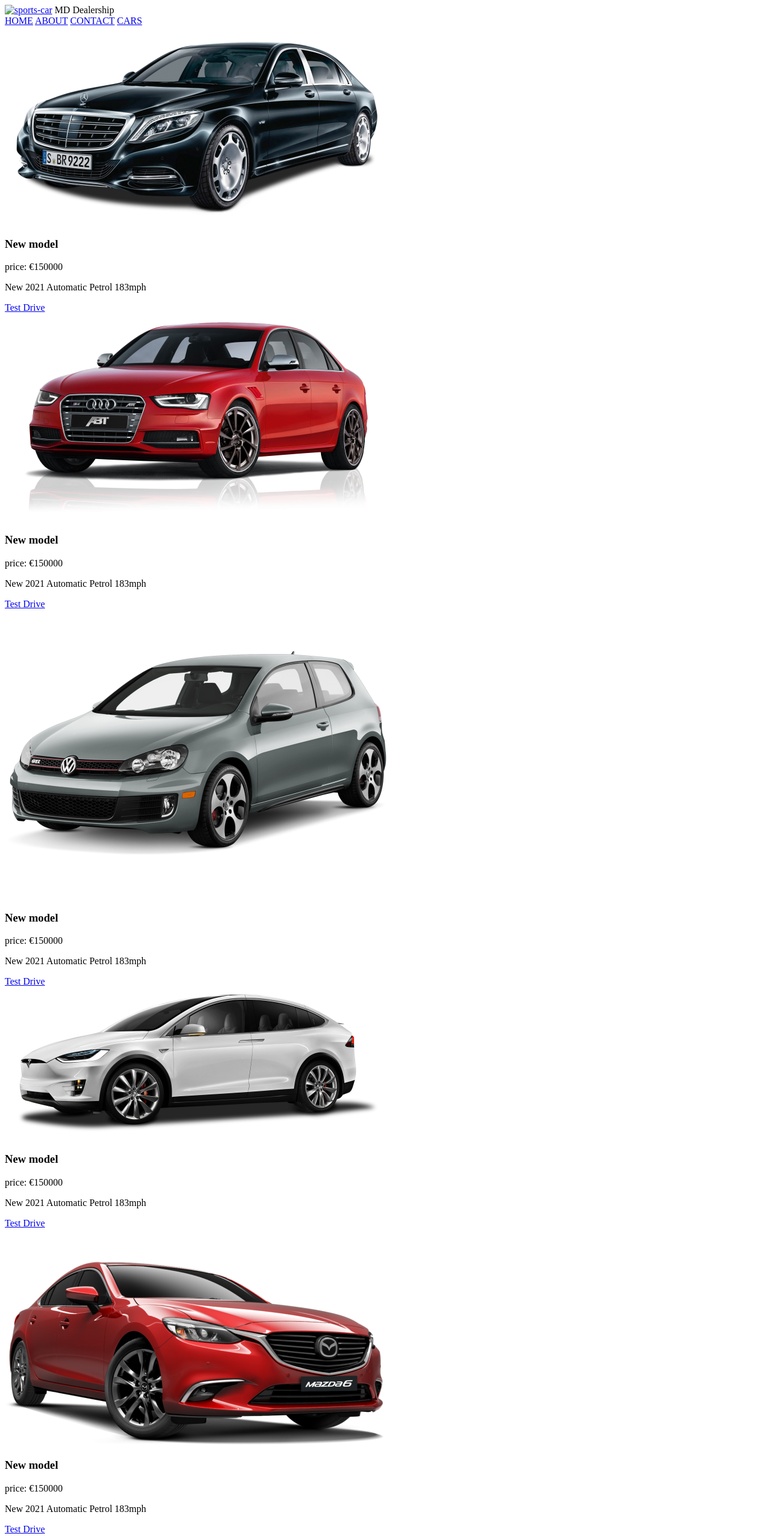
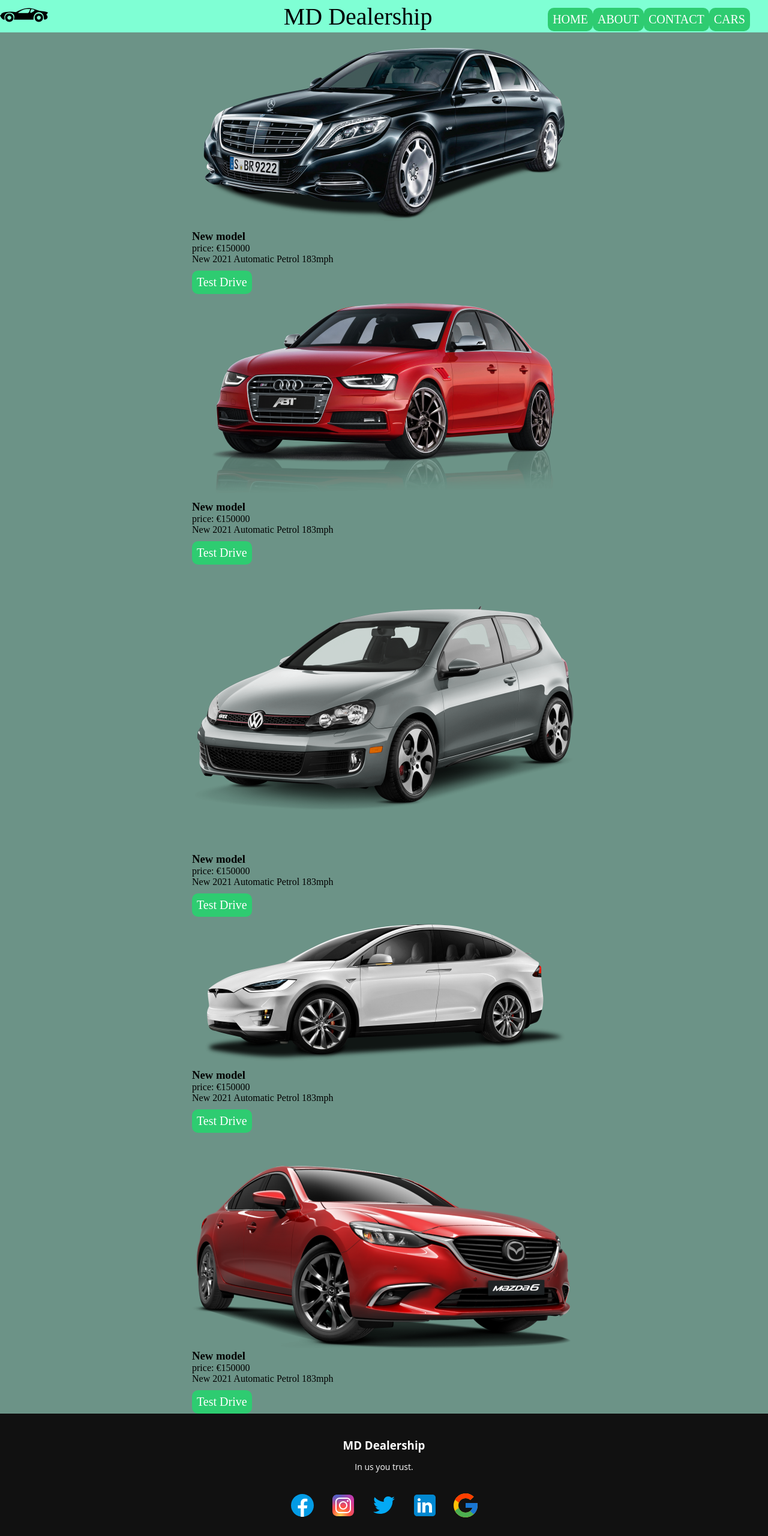
Before and after one commit to Mrtn-D/SoftServe-Dealership-Project, a plain HTML site: page html/cars.html in a window 1280 px wide. Shown: the top 2560 px of the page at 60% size. Drawn offline with nearby package versions, Linux system fonts and the light colour scheme; the site is published under a folder, as on GitHub Pages, so addresses that start at the root find nothing.

Commit message:
fix links,add new  info button

```diff
--- a/css/about.css
+++ b/css/about.css
@@ -4,5 +4,34 @@
     font-size: 40px;
     text-align: center;
     margin-top: 200px;
-    min-height: 100vh;
+    min-height: 250px;
 }
+
+.moreInfo{
+    margin-bottom: 250px;
+    min-height: 150px;
+    font-size: 40px;
+}
+
+.content{
+    display: none;
+    text-decoration: bold;
+}
+
+.title{
+    display: inline-block;
+    margin-top: 10px;
+    border-radius: 10px;
+    background-color: #2ecc71;
+    color: #fff;
+    font-weight: 500;
+    font-size: 20px;
+    cursor: pointer;
+    padding: 8px 8px;
+    text-decoration: none;
+    outline: none;
+    transition: .3s;
+}
+.title:hover{
+    background-color:#27ae60 ;
+}
--- a/html/cars.html
+++ b/html/cars.html
@@ -5,21 +5,21 @@
     <meta charset="UTF-8">
     <meta http-equiv="X-UA-Compatible" content="IE=edge">
     <meta name="viewport" content="width=device-width, initial-scale=1.0">
-    <link rel="stylesheet" href="/css/styles.css">
-    <link rel="stylesheet" href="/css/cars.css">
+    <link rel="stylesheet" href="../css/styles.css">
+    <link rel="stylesheet" href="../css/cars.css">
     <script src="https://code.jquery.com/jquery-3.6.0.min.js"></script>
     <title>Dealership</title>
 </head>
 
 <body>
     <header>
-        <a href="/index.html"><img src="/resource/sports-car.svg" alt="sports-car" id="logo"></a>
+        <a href="/index.html"><img src="../resource/sports-car.svg" alt="sports-car" id="logo"></a>
         <span id="dName">MD Dealership</span>
         <nav>
-            <a href="/index.html">HOME</a>
-            <a href="/html/about.html">ABOUT</a>
-            <a href="/html/contacts.html">CONTACT</a>
-            <a href="/html/cars.html">CARS</a>
+            <a href="../index.html">HOME</a>
+            <a href="./about.html">ABOUT</a>
+            <a href="./contacts.html">CONTACT</a>
+            <a href="./cars.html">CARS</a>
         </nav>
     </header>
     <section>
@@ -35,7 +35,7 @@
                     <span class="specs">Petrol</span>
                     <span class="specs">183mph</span>
                 </p>
-                <a href="../html/contacts.html" class="btn">Test Drive</a>
+                <a href="./contacts.html" class="btn">Test Drive</a>
             </div>
         </article>
         <article class="vehicles">
@@ -50,7 +50,7 @@
                     <span class="specs">Petrol</span>
                     <span class="specs">183mph</span>
                 </p>
-                <a href="../html/contacts.html" class="btn">Test Drive</a>
+                <a href="./contacts.html" class="btn">Test Drive</a>
             </div>
         </article>
         <article class="vehicles">
@@ -65,7 +65,7 @@
                     <span class="specs">Petrol</span>
                     <span class="specs">183mph</span>
                 </p>
-                <a href="../html/contacts.html" class="btn">Test Drive</a>
+                <a href="./contacts.html" class="btn">Test Drive</a>
             </div>
         </article>
         <article class="vehicles">
@@ -80,7 +80,7 @@
                     <span class="specs">Petrol</span>
                     <span class="specs">183mph</span>
                 </p>
-                <a href="../html/contacts.html" class="btn">Test Drive</a>
+                <a href="./contacts.html" class="btn">Test Drive</a>
             </div>
         </article>
         <article class="vehicles">
@@ -95,7 +95,7 @@
                     <span class="specs">Petrol</span>
                     <span class="specs">183mph</span>
                 </p>
-                <a href="../html/contacts.html" class="btn">Test Drive</a>
+                <a href="./contacts.html" class="btn">Test Drive</a>
             </div>
         </article>
     </section>
@@ -108,12 +108,12 @@
                 In us you trust.
             </p>
             <ul class="socials">
-                <li><a href="https://www.facebook.com/"><img src="/resource/facebook.svg" alt="Facebook icon"></a></li>
-                <li><a href="https://www.instagram.com/"><img src="/resource/instagram.svg" alt="Instagram icon"></a>
+                <li><a href="https://www.facebook.com/"><img src="../resource/facebook.svg" alt="Facebook icon"></a></li>
+                <li><a href="https://www.instagram.com/"><img src="../resource/instagram.svg" alt="Instagram icon"></a>
                 </li>
-                <li><a href="https://twitter.com/"><img src="/resource/twitter.svg" alt="Twitter icon"></a></li>
-                <li><a href="https://www.linkedin.com/"><img src="/resource/linkedin.svg" alt="LinkedIn icon"></a></li>
-                <li><a href="https://www.google.com/"><img src="/resource/google.svg" alt="Google icon"></a></li>
+                <li><a href="https://twitter.com/"><img src="../resource/twitter.svg" alt="Twitter icon"></a></li>
+                <li><a href="https://www.linkedin.com/"><img src="../resource/linkedin.svg" alt="LinkedIn icon"></a></li>
+                <li><a href="https://www.google.com/"><img src="../resource/google.svg" alt="Google icon"></a></li>
             </ul>
         </div>
         <div class="footer-botom">
@@ -121,7 +121,7 @@
         </div>
     </footer>
     <script src="../javaScript/cars.js"></script>
-    <script src="/javaScript/newFunc.js"></script>
+    <script src="../javaScript/newFunc.js"></script>
 </body>
 
 </html>
--- a/javaScript/newFunc.js
+++ b/javaScript/newFunc.js
@@ -22,4 +22,9 @@ $(document).ready(function () {
         $(".dropD").slideUp(500);
     });
 
+
+    $(".title").click(function () {
+        $(".content").toggle(300);
+    });
+
 });
```
Also changed, not shown: html/about.html (+18 -12 lines), html/contacts.html (+11 -11 lines), index.html (+12 -12 lines).
